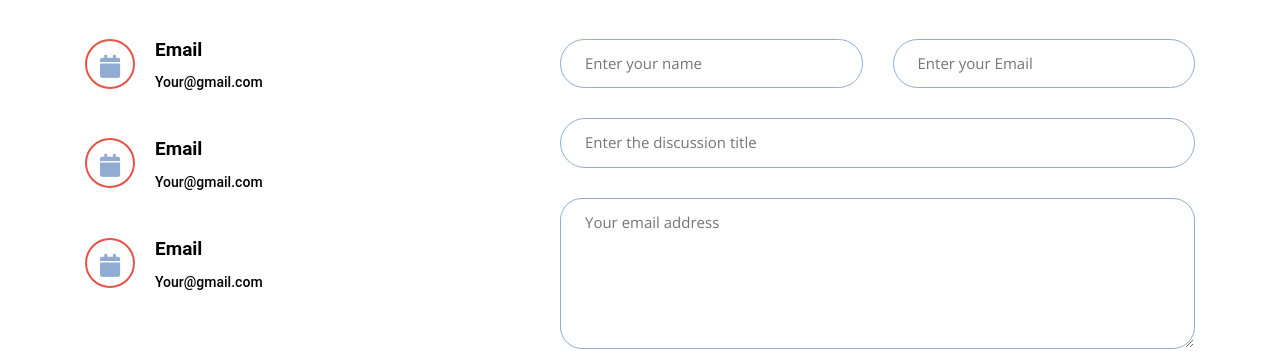
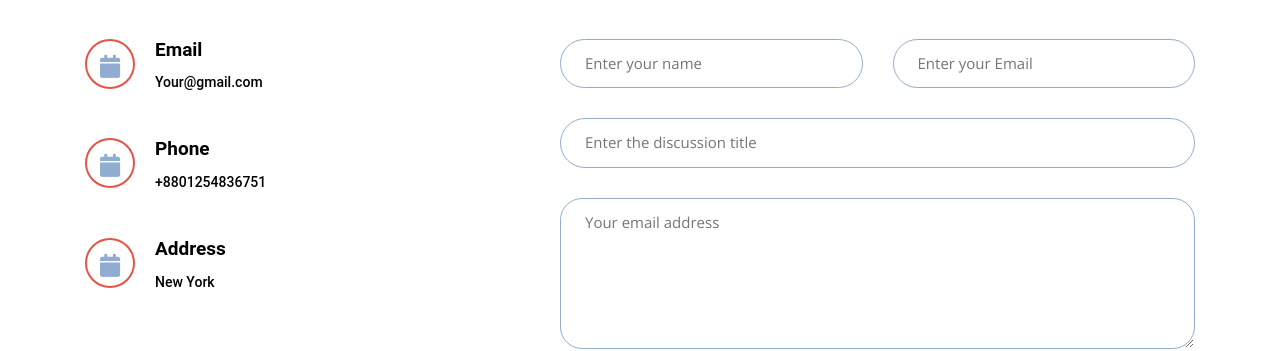
Before and after one commit to Amit-pall/Man, a plain HTML site: page index.html in a window 1280 px wide. Shown: the part 9920-10271 px from the top of the page. Drawn offline with nearby package versions, Linux system fonts and the light colour scheme.

Commit message:
Update index.html

```diff
--- a/index.html
+++ b/index.html
@@ -722,8 +722,8 @@
                             <i class="fa fa-calendar"></i>
                         </div>
                         <div class="contact-right">
-                            <h3>Email</h3>
-                            <a href="">Your@gmail.com</a>
+                            <h3>Phone</h3>
+                            <a href="">+8801254836751</a>
                         </div>
                     </div>
                     <div class="Contact-meadi">
@@ -731,8 +731,8 @@
                             <i class="fa fa-calendar"></i>
                         </div>
                         <div class="contact-right">
-                            <h3>Email</h3>
-                            <a href="">Your@gmail.com</a>
+                            <h3>Address</h3>
+                            <a href="">New York</a>
                         </div>
                     </div>
                 </div>
```
